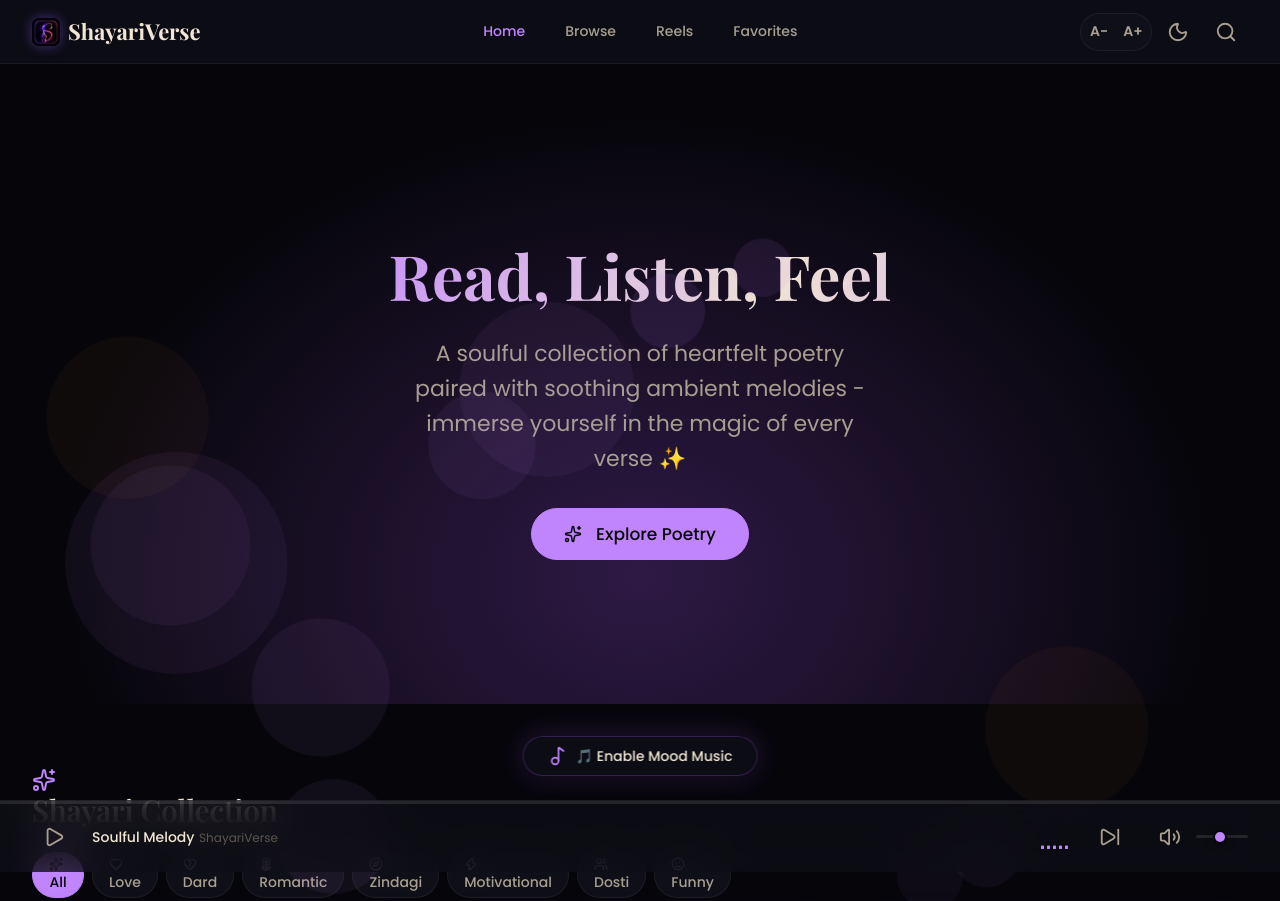
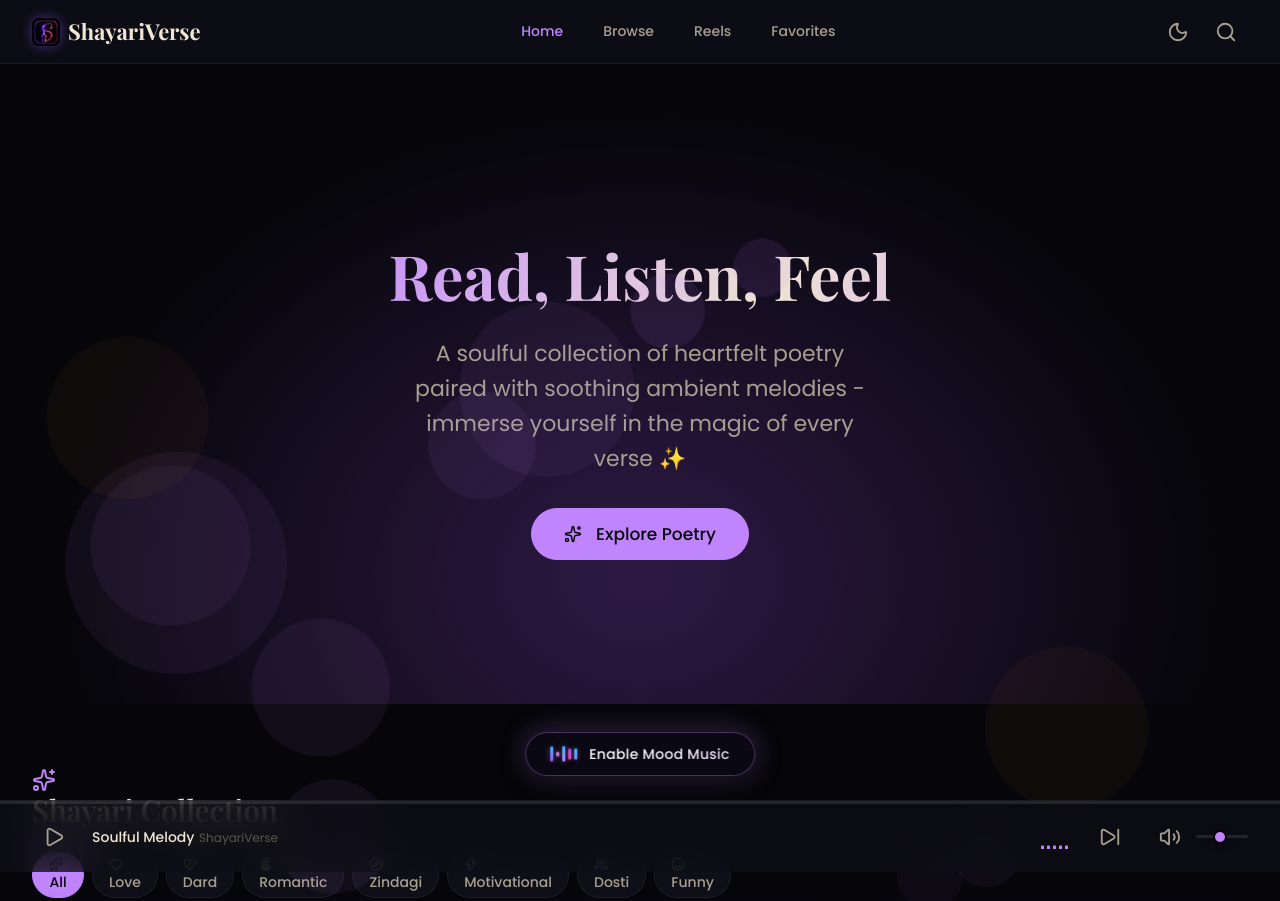
Before and after one commit to BeginnerAman/ShayariVerse, a plain HTML site: page index.html in a window 1280 px wide. Shown: the top 901 px of the page. Drawn offline with nearby package versions, Linux system fonts and the light colour scheme; a script that the page names is missing.

Commit message:
Anchor reel actions to shayari text height remove font controls and upgrade search and mood music pill

```diff
--- a/index.html
+++ b/index.html
@@ -272,7 +272,16 @@
       }
     }
 
-    /* ---- Music Prompt (First-time enable) ---- */
+    /* ---- Search Overlay Header Icon ---- */
+    .search-overlay__icon {
+      width: 20px;
+      height: 20px;
+      color: var(--clr-accent, #c084fc);
+      margin-left: 14px;
+      flex-shrink: 0;
+    }
+
+    /* ---- Music Prompt (Studio Flowing Wave Visualizer) ---- */
     .music-prompt {
       position: fixed;
       bottom: calc(var(--bottom-nav-h) + var(--space-md));
@@ -292,40 +301,95 @@
     .music-prompt__btn {
       display: flex;
       align-items: center;
-      gap: var(--space-sm);
-      padding: var(--space-sm) var(--space-lg);
+      gap: 12px;
+      padding: 10px 24px;
       font-family: var(--font-ui);
       font-size: var(--text-sm);
       font-weight: var(--weight-medium);
       color: var(--clr-text-primary);
-      background: var(--clr-bg-glass-heavy);
-      backdrop-filter: blur(var(--glass-blur-heavy));
-      -webkit-backdrop-filter: blur(var(--glass-blur-heavy));
-      border: 1px solid var(--clr-accent-glow);
+      background: rgba(12, 10, 20, 0.88);
+      backdrop-filter: blur(16px);
+      -webkit-backdrop-filter: blur(16px);
+      border: 1px solid rgba(192, 132, 252, 0.35);
       border-radius: var(--radius-full);
-      box-shadow: var(--shadow-glow), var(--shadow-md);
+      box-shadow: 0 4px 24px rgba(0, 0, 0, 0.6), 0 0 20px rgba(192, 132, 252, 0.25);
       cursor: pointer;
       -webkit-tap-highlight-color: transparent;
       animation: musicPromptPulse 2.5s ease-in-out infinite;
+      transition: border-color var(--duration-fast), transform var(--duration-fast), box-shadow var(--duration-fast);
     }
 
     .music-prompt__btn:hover {
       border-color: var(--clr-accent);
+      box-shadow: 0 6px 30px rgba(0, 0, 0, 0.8), 0 0 30px rgba(192, 132, 252, 0.45);
+      transform: translateY(-2px);
     }
 
     .music-prompt__btn:active {
-      transform: scale(0.95);
+      transform: scale(0.96);
     }
 
-    .music-prompt__icon {
-      width: 20px;
-      height: 20px;
-      color: var(--clr-accent);
+    .music-prompt__waves {
+      display: inline-flex;
+      align-items: center;
+      gap: 3px;
+      height: 16px;
+      flex-shrink: 0;
+    }
+
+    .music-prompt__wave {
+      width: 3px;
+      border-radius: 3px;
+      height: 100%;
+      background: linear-gradient(180deg, #38bdf8 0%, #c084fc 100%);
+      transform-origin: center;
+      animation: waveFlow 1.2s ease-in-out infinite alternate;
+      box-shadow: 0 0 6px rgba(192, 132, 252, 0.5);
+    }
+
+    .music-prompt__wave:nth-child(1) {
+      animation-delay: 0.05s;
+      animation-duration: 0.8s;
+      background: linear-gradient(180deg, #38bdf8 0%, #a855f7 100%);
+    }
+    .music-prompt__wave:nth-child(2) {
+      animation-delay: 0.25s;
+      animation-duration: 1.1s;
+      background: linear-gradient(180deg, #f472b6 0%, #c084fc 100%);
+    }
+    .music-prompt__wave:nth-child(3) {
+      animation-delay: 0.12s;
+      animation-duration: 0.9s;
+      background: linear-gradient(180deg, #38bdf8 0%, #c084fc 100%);
+    }
+    .music-prompt__wave:nth-child(4) {
+      animation-delay: 0.35s;
+      animation-duration: 1.25s;
+      background: linear-gradient(180deg, #a855f7 0%, #ec4899 100%);
+    }
+    .music-prompt__wave:nth-child(5) {
+      animation-delay: 0.18s;
+      animation-duration: 1.0s;
+      background: linear-gradient(180deg, #38bdf8 0%, #818cf8 100%);
+    }
+
+    @keyframes waveFlow {
+      0%   { transform: scaleY(0.25); }
+      50%  { transform: scaleY(1.0); }
+      100% { transform: scaleY(0.35); }
+    }
+
+    .music-prompt__text {
+      font-weight: 500;
+      letter-spacing: 0.02em;
+      background: linear-gradient(135deg, #ffffff 0%, #e2d9f3 100%);
+      -webkit-background-clip: text;
+      -webkit-text-fill-color: transparent;
     }
 
     @keyframes musicPromptPulse {
-      0%, 100% { box-shadow: var(--shadow-md), 0 0 20px var(--clr-accent-glow); }
-      50%      { box-shadow: var(--shadow-md), 0 0 40px var(--clr-accent-glow); }
+      0%, 100% { box-shadow: 0 4px 24px rgba(0,0,0,0.6), 0 0 20px rgba(192, 132, 252, 0.25); }
+      50%      { box-shadow: 0 4px 24px rgba(0,0,0,0.6), 0 0 35px rgba(192, 132, 252, 0.45); }
     }
 
     @media (prefers-reduced-motion: reduce) {
@@ -368,12 +432,6 @@
 
     <!-- Header Actions -->
     <div class="header__actions">
-      <!-- Font Size Controls -->
-      <div class="font-controls" role="group" aria-label="Font size controls">
-        <button class="font-controls__btn" id="font-decrease" aria-label="Decrease font size">A-</button>
-        <button class="font-controls__btn" id="font-increase" aria-label="Increase font size">A+</button>
-      </div>
-
       <!-- Theme Toggle -->
       <button class="btn btn--icon" id="theme-toggle" aria-label="Switch theme">
         <i data-lucide="moon" class="btn__icon theme-icon" data-theme-icon="dark"></i>
@@ -395,11 +453,12 @@
   <div class="search-overlay" id="search-overlay" role="dialog" aria-label="Search shayari" aria-modal="true">
     <div class="search-overlay__inner">
       <div class="search-overlay__header">
+        <i data-lucide="search" class="search-overlay__icon"></i>
         <input
           type="search"
           class="search-overlay__input"
           id="search-input"
-          placeholder="Search shayari by keyword or mood... 🔍"
+          placeholder="Search shayari by keyword or mood..."
           autocomplete="off"
           aria-label="Search Shayari">
         <button class="btn btn--icon" id="search-close" aria-label="Close Search">
@@ -507,8 +566,14 @@
        ================================ -->
   <div class="music-prompt" id="music-prompt">
     <button class="music-prompt__btn" id="music-prompt-btn" aria-label="Enable Mood Music">
-      <i data-lucide="music-2" class="music-prompt__icon"></i>
-      <span>🎵 Enable Mood Music</span>
+      <span class="music-prompt__waves" aria-hidden="true">
+        <span class="music-prompt__wave"></span>
+        <span class="music-prompt__wave"></span>
+        <span class="music-prompt__wave"></span>
+        <span class="music-prompt__wave"></span>
+        <span class="music-prompt__wave"></span>
+      </span>
+      <span class="music-prompt__text">Enable Mood Music</span>
     </button>
   </div>
 
--- a/sw.js
+++ b/sw.js
@@ -3,8 +3,8 @@
    ShayariVerse PWA
    ============================================================ */
 
-const CACHE_NAME = 'shayariverse-v7';
-const DATA_CACHE = 'shayariverse-data-v7';
+const CACHE_NAME = 'shayariverse-v8';
+const DATA_CACHE = 'shayariverse-data-v8';
 
 /* Core shell assets (using relative paths for GitHub Pages compatibility) */
 const CORE_ASSETS = [
```
Also changed, not shown: browse.html (+1 -5 lines), favorites.html (+0 -4 lines), js/reels-engine.js (+9 -9 lines), reels.html (+6 -6 lines).
